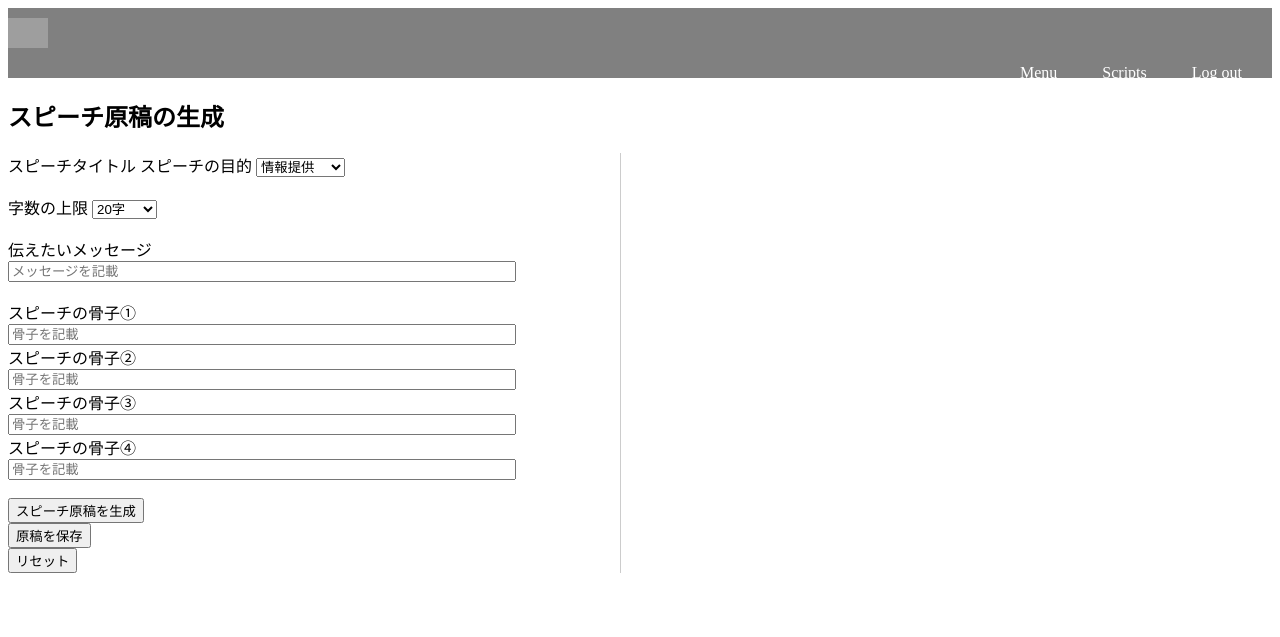
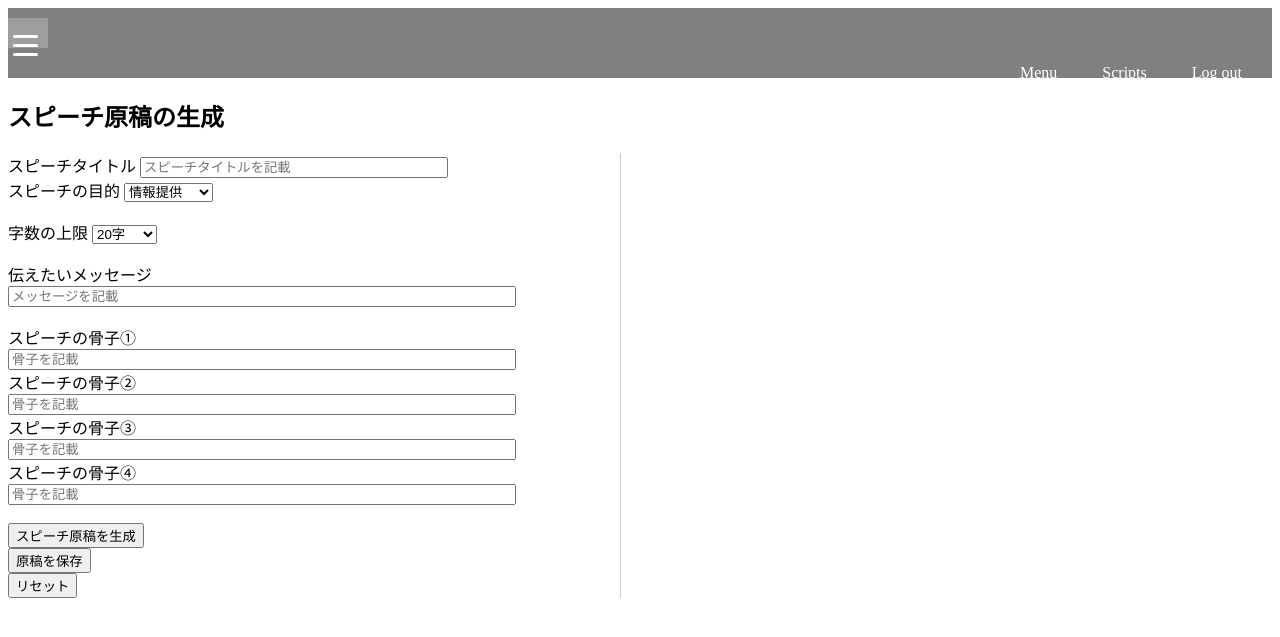
Before and after one commit to mochizuki123/Gs-product, a PHP site: page /menu2.php in a window 1280 px wide. Shown: the top 637 px of the page. Run offline with PHP 8.4, Linux system fonts and the light colour scheme; a user stored in the database is signed in; grey boxes are pictures that could not be loaded.

Commit message:
menu2：サイドバー追加、update2: 更新日時のカラムを追加、select2: タイトルを表示

```diff
--- a/menu2.php
+++ b/menu2.php
@@ -6,7 +6,264 @@
     <title>スピーチ原稿作成</title>
 </head>
 <body>
+
+<div class="overlay"></div>
+  <nav class="nav">
+    <div class="toggle">
+      <span id="deleteconpo" class="toggler"></span>
+    </div>
+    <div class="logo">
+      <a href="#">TIPS</a>
+    </div>
+    <ul>
+      <li><a href="#">スピーチの作り方TIPS</a></li>
+      <li><a href="#">スピーチの作り方TIPS</a></li>
+      <li><a href="#">スピーチの作り方TIPS</a></li>
+      <li><a href="#">スピーチの作り方TIPS</a></li>
+      <li><a href="#">スピーチの作り方TIPS</a></li>
+    </ul>
+  </nav>
+
+<nav class="navbar navbar-default">
+<div class="container-fluid">
+    <div class="navbar-header">
+        <a class="navbar-brand" >
+            <img src="img/logo.png" alt="Logo" style="width:40px;">
+        </a>
+    </div>
+    <ul class="nav navbar-nav">
+        <li><a href="index.php">Menu</a></li>
+        <li><a href="select2.php">Scripts</a></li>
+        <li><a href="logout.php">Log out</a></li>
+    </ul>
+</div>
+</nav>
+
+<h2>スピーチ原稿の生成</h2>
+<div class="container">
+    <div class="form-container">
+
+    <form action="upload2.php" method="post">
+        <label for="title">スピーチタイトル</label>
+        <input type="text" name="title" id="title" placeholder="スピーチタイトルを記載" style="width: 300px;"><br>
+
+        <label for="purpose">スピーチの目的</label>
+        <select name="purpose" id="purpose">
+        <option value="inform">情報提供</option>
+        <option value="entertain">楽しませる</option>
+        <option value="motivate">動機付ける</option>
+        </select> <br><br>
+
+        <label for="char_limit">字数の上限</label>
+        <select name="char_limit" id="char_limit">
+        <option value="20">20字</option>
+        <option value="50">50字</option>
+        <option value="100">100字</option>
+        <option value="300">300字</option>
+        <option value="500">500字</option>
+        <option value="1000">1000字</option>
+        <option value="1500">1500字</option>
+        <option value="2000">2000字</option>
+        </select> <br><br>
+        <!-- <input type="text" id="char_limit" name="char_limit" placeholder="文字数上限を記載"><br><br> -->
+
+        <label for="message">伝えたいメッセージ</label>
+        <input type="text" name="message" id="message" placeholder="メッセージを記載" style="width: 500px;"><br><br>
+
+        <label for="outline">スピーチの骨子①</label>
+        <input type="text" name="outline1" id="outline" placeholder="骨子を記載" style="width: 500px;"><br>
+        <label for="outline">スピーチの骨子②</label>
+        <input type="text" name="outline2" id="outline" placeholder="骨子を記載" style="width: 500px;"><br>
+        <label for="outline">スピーチの骨子③</label>
+        <input type="text" name="outline3" id="outline" placeholder="骨子を記載" style="width: 500px;"><br>
+        <label for="outline">スピーチの骨子④</label>
+        <input type="text" name="outline4" id="outline" placeholder="骨子を記載" style="width: 500px;"><br><br>
+
+        <input type="submit" value="スピーチ原稿を生成">
+
+    </form>
+
+        <!-- <label for="language">言語を選択</label>
+            <select id=language name="language" >
+                <option value="ja">日本語</option>
+                <option value="en">英語</option>
+            </select> -->
+
+    <!--  フォーム送信時にJavaScriptでtitleの値を隠しフィールドに設定しています。-->
+
+    <div class="button-container">
+    <form action="insert2.php" method="POST" id="saveForm">
+    <!-- <form action="insert2.php" method="POST"> -->
+            <!-- <input type="hidden" name="title" value="<?php echo isset($_POST['title']) ? htmlspecialchars($_POST['title']) : ''; ?>">      -->
+            <input type="hidden" name="title" id="hiddenTitle">
+            <input type="hidden" name="text_ready" value="<?php echo isset($_GET['response']) ? htmlspecialchars($_GET['response']) : ''; ?>">
+            <input type="submit" value="原稿を保存">
+        </form>
+
+    </div>
+
+    <form>
+        <input type="reset" value="リセット" onclick="resetSpeech()">
+    </form>
+
+
+</div>
+ <!-- GET パラメータの response の値を表示 htmlspecialchars($_GET['response']) は、HTML特殊文字をエスケープして、XSS（クロスサイトスクリプティング）攻撃を防ぎ-->
+ <!-- response パラメータは、upload.php からリダイレクトされた際に設定 -->
+
+    <script>
+    // フォーム送信時に title の値を隠しフィールドに設定
+    document.getElementById('saveForm').addEventListener('submit', function() {
+        var title = document.getElementById('title').value;
+        console.log('Title:', title); // 追加
+        document.getElementById('hiddenTitle').value = title;
+    });
+
+    // ナビゲーションメニューのトグル
+    const toggler = document.querySelector(".toggle");
+    window.addEventListener("click", event => {
+    if(event.target.className == "toggle" || event.target.className == "toggle") {
+        document.body.classList.toggle("show-nav");
+        document.getElementById("deleteconpo").classList.toggle("deleteclass")
+    } else if (event.target.className == "overlay") {
+        document.body.classList.remove("show-nav");
+    document.getElementById("deleteconpo").classList.toggle("deleteclass")
+    }
+
+    });
+
+
+   </script>
+
+
+ <div class= "response-container">
+    <?php if (isset($_GET['response'])): ?>
+        <h2> スピーチ原稿</h2>
+        <p><?php echo htmlspecialchars($_GET['response']); ?></p>
+</div>
+
+<?php endif; ?>
+
+
+<script>
+
+function resetSpeech() {
+        document.querySelector('.response-container p').innerHTML = '';
+    }
+</script>
+
+</body>
 <style>
+/* Drawer */
+.overlay {
+  width: 100%;
+  height: 100vh;
+  position: fixed;
+  left: 0;
+  top: 0;
+  background-color: rgba(0,0,0,.3);
+  z-index: 190;
+  opacity: 0;
+  visibility: hidden;
+  transition: all 200ms ease-in;
+}
+nav.nav {
+  width: 270px;
+  height: 100vh;
+  background-color: #FFF;
+  left: -270px;
+  top: 0;
+  position: fixed;
+  padding: 20px 0;
+  transition: all 200ms ease-in-out;
+  z-index: 199;
+}
+nav.nav ul {
+    border: none;
+    padding: 0;
+}
+.toggle {
+  position: relative;
+  left: 100%;
+  width: 50px;
+  height: 50px;
+  color: #fff;
+  display: flex;
+  align-items: center;
+  justify-content: center;
+  font-size: 20px;
+  cursor: pointer;
+}
+
+span.toggler,
+span.toggler:before,
+span.toggler:after {
+    content: '';
+    display: block;
+    height: 3px;
+    width: 25px;
+    border-radius: 3px;
+    background-color: #ffffff;
+    position: absolute;
+    pointer-events: none;
+}
+
+span.toggler:before{
+    bottom: 9px;
+}
+span.toggler:after {
+    top: 9px;
+}
+span.deleteclass {
+    background-color: transparent;
+}
+span.deleteclass::before {
+    bottom: 0;
+    transform: rotate(45deg);
+}
+span.deleteclass::after {
+    top: 0;
+    transform: rotate(-45deg);
+}
+
+.logo {
+  text-align: center;
+  margin-bottom: 30px;
+}
+.logo  a{
+  text-decoration: none;
+  color: #888;
+  font-size: 2rem;
+}
+.nav ul li {
+  display: block;
+  list-style: none;
+  margin: 0;
+  padding: 0;
+}
+.nav ul li a {
+  padding: 10px 20px;
+  display: block;
+  color: #313131;
+  font-size: 1rem;
+  text-decoration: none;
+  transition: all 200ms ease;
+}
+.nav ul li a:hover {
+  background-color: #f1f1f1;
+}
+
+/* Show Nav */
+.show-nav .nav {
+  left: 0;
+  box-shadow: 0 2px 4px rgba(0,0,0,.6);
+}
+.show-nav .overlay {
+  opacity: 1;
+  visibility: visible;
+}
+
+/* ここから上はサイドバーのCSS */
 .navbar {
     background-color: grey ;
     color: white;
@@ -70,99 +327,5 @@ form-container クラスが適用された要素は、親の container 要素内
 }
 </style>
 
-<nav class="navbar navbar-default">
-<div class="container-fluid">
-    <div class="navbar-header">
-        <a class="navbar-brand" >
-            <img src="img/logo.png" alt="Logo" style="width:40px;">
-        </a>
-    </div>
-    <ul class="nav navbar-nav">
-        <li><a href="index.php">Menu</a></li>
-        <li><a href="select2.php">Scripts</a></li>
-        <li><a href="logout.php">Log out</a></li>
-    </ul>
-</div>
-</nav>
 
-<h2>スピーチ原稿の生成</h2>
-<div class="container">
-    <div class="form-container">
-
-    <form action="upload2.php" method="post">
-        <label for="title">スピーチタイトル</label>
-        <label for="purpose">スピーチの目的</label>
-        <select name="purpose" id="purpose">
-        <option value="inform">情報提供</option>
-        <option value="entertain">楽しませる</option>
-        <option value="motivate">動機付ける</option>
-        </select> <br><br>
-
-        <label for="char_limit">字数の上限</label>
-        <select name="char_limit" id="char_limit">
-        <option value="20">20字</option>
-        <option value="50">50字</option>
-        <option value="100">100字</option>
-        <option value="300">300字</option>
-        <option value="500">500字</option>
-        <option value="1000">1000字</option>
-        <option value="1500">1500字</option>
-        <option value="2000">2000字</option>
-        </select> <br><br>
-        <!-- <input type="text" id="char_limit" name="char_limit" placeholder="文字数上限を記載"><br><br> -->
-
-        <label for="message">伝えたいメッセージ</label>
-        <input type="text" name="message" id="message" placeholder="メッセージを記載" style="width: 500px;"><br><br>
-
-        <label for="outline">スピーチの骨子①</label>
-        <input type="text" name="outline1" id="outline" placeholder="骨子を記載" style="width: 500px;"><br>
-        <label for="outline">スピーチの骨子②</label>
-        <input type="text" name="outline2" id="outline" placeholder="骨子を記載" style="width: 500px;"><br>
-        <label for="outline">スピーチの骨子③</label>
-        <input type="text" name="outline3" id="outline" placeholder="骨子を記載" style="width: 500px;"><br>
-        <label for="outline">スピーチの骨子④</label>
-        <input type="text" name="outline4" id="outline" placeholder="骨子を記載" style="width: 500px;"><br><br>
-
-        <input type="submit" value="スピーチ原稿を生成">
-
-    </form>
-
-        <!-- <label for="language">言語を選択</label>
-            <select id=language name="language" >
-                <option value="ja">日本語</option>
-                <option value="en">英語</option>
-            </select> -->
-
-    <div class="button-container">
-        <form action="insert2.php" method="POST">
-
-            <input type="hidden" name="text_ready" value="<?php echo isset($_GET['response']) ? htmlspecialchars($_GET['response']) : ''; ?>">
-            <input type="submit" value="原稿を保存">
-        </form>
-    </div>
-
-    <form>
-        <input type="reset" value="リセット" onclick="resetSpeech()">
-    </form>
-
-</div>
- <!-- GET パラメータの response の値を表示 htmlspecialchars($_GET['response']) は、HTML特殊文字をエスケープして、XSS（クロスサイトスクリプティング）攻撃を防ぎ-->
- <!-- response パラメータは、upload.php からリダイレクトされた際に設定 -->
- <div class= "response-container">
-    <?php if (isset($_GET['response'])): ?>
-        <h2> スピーチ原稿</h2>
-        <p><?php echo htmlspecialchars($_GET['response']); ?></p>
-</div>
-
-<?php endif; ?>
-<!-- セットボタンがクリックされたときに、スピーチ原稿の内容を表示している<p>タグの中身をクリア -->
-<script>
-    function resetSpeech() {
-        document.querySelector('.response-container p').innerHTML = '';
-    }
-</script>
-
-
-
-</body>
 </html>
--- a/update2.php
+++ b/update2.php
@@ -12,8 +12,9 @@ $id     = $_POST['id'];
 $pdo = db_conn();
 
 //３．つぶやき登録SQL作成
-$stmt = $pdo->prepare('UPDATE speech_text_ready SET text_ready=:content WHERE id=:id;');
+$stmt = $pdo->prepare('UPDATE speech_text_ready SET text_ready=:content, updated_at=:updated_at WHERE id=:id;');
 $stmt->bindValue(':content', $content, PDO::PARAM_STR);
+$stmt->bindValue(':updated_at', date('Y-m-d H:i'), PDO::PARAM_STR);
 $stmt->bindValue(':id', $id, PDO::PARAM_INT);
 $status = $stmt->execute(); //実行
 
--- a/upload2.php
+++ b/upload2.php
@@ -4,7 +4,7 @@ error_reporting(E_ALL);
 
 // session_start();
 
-$api_key = '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'; // OpenAIのAPIキーを設定
+$api_key = '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';
 $url = 'https://api.openai.com/v1/chat/completions';
 
 $title = $_POST['title'];
```
Also changed, not shown: insert2.php (+14 -3 lines), select2.php (+38 -11 lines).
